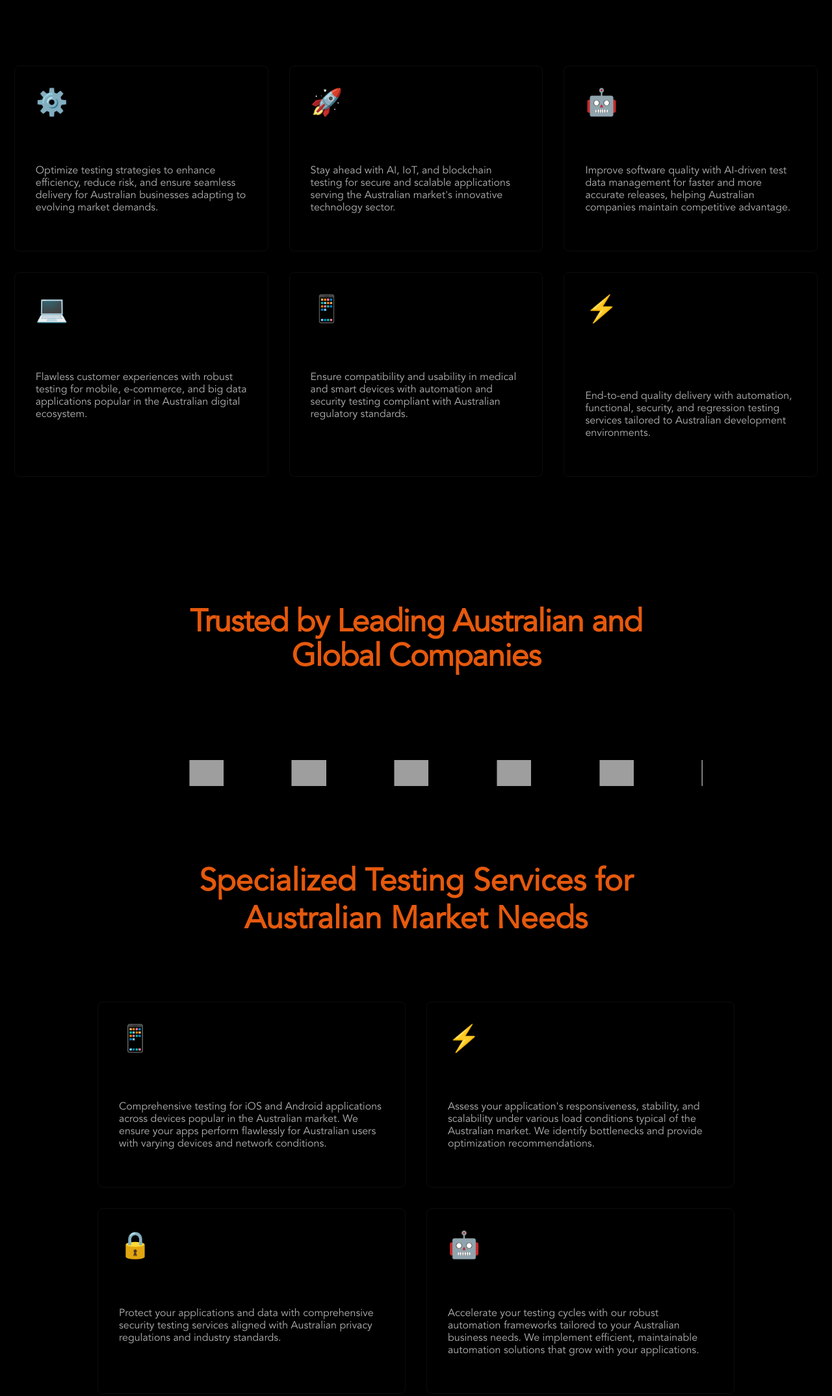
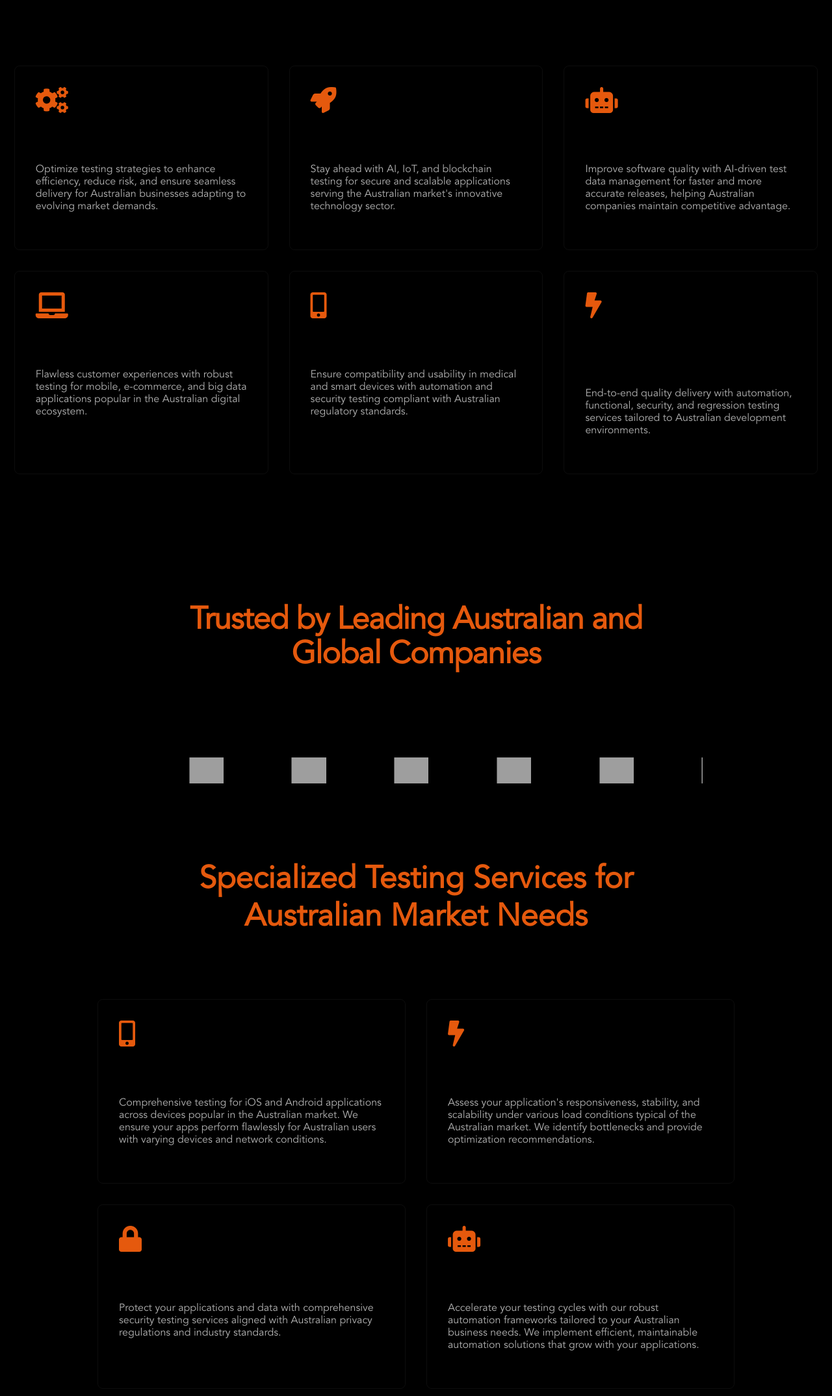
Before and after one commit to webpandaaa/vtest, a plain HTML site: page service.html in a window 1280 px wide. Shown: the part 2180-4329 px from the top of the page at 65% size. Drawn offline with Linux system fonts and the light colour scheme; grey boxes are pictures that could not be loaded.

Commit message:
service changs

```diff
--- a/service.css
+++ b/service.css
@@ -661,3 +661,7 @@ section {
       transform: translateY(0px);
     }
   }
+
+  .service-icon i{
+    color: #e5590d;
+  }
--- a/service.html
+++ b/service.html
@@ -184,7 +184,7 @@
 
           <div class="services-grid">
             <div class="service-card">
-              <div class="service-icon">⚙️</div>
+              <div class="service-icon"><i class="fas fa-cogs"></i> </i> </div>
               <h3>Advisory & Transformation</h3>
               <p>
                 Optimize testing strategies to enhance efficiency, reduce risk,
@@ -193,7 +193,7 @@
               </p>
             </div>
             <div class="service-card">
-              <div class="service-icon">🚀</div>
+              <div class="service-icon"><i class="fas fa-rocket"></i></div>
               <h3>Next-Gen Testing</h3>
               <p>
                 Stay ahead with AI, IoT, and blockchain testing for secure and
@@ -202,7 +202,7 @@
               </p>
             </div>
             <div class="service-card">
-              <div class="service-icon">🤖</div>
+              <div class="service-icon"><i class="fas fa-robot"></i></div>
               <h3>AI-Powered QA</h3>
               <p>
                 Improve software quality with AI-driven test data management for
@@ -211,7 +211,7 @@
               </p>
             </div>
             <div class="service-card">
-              <div class="service-icon">💻</div>
+              <div class="service-icon"><i class="fas fa-laptop"></i></div>
               <h3>Digital Assurance</h3>
               <p>
                 Flawless customer experiences with robust testing for mobile,
@@ -220,7 +220,7 @@
               </p>
             </div>
             <div class="service-card">
-              <div class="service-icon">📱</div>
+              <div class="service-icon"><i class="fas fa-mobile-alt"></i></div>
               <h3>Devices Testing</h3>
               <p>
                 Ensure compatibility and usability in medical and smart devices
@@ -229,7 +229,7 @@
               </p>
             </div>
             <div class="service-card">
-              <div class="service-icon">⚡</div>
+              <div class="service-icon"><i class="fas fa-bolt"></i></div>
               <h3>Comprehensive Test Automation</h3>
               <p>
                 End-to-end quality delivery with automation, functional,
@@ -367,7 +367,7 @@
 
           <div class="services-grid">
             <div class="service-card">
-              <div class="service-icon">📱</div>
+              <div class="service-icon"><i class="fas fa-mobile-alt"></i></div>
               <h3>Mobile App Testing</h3>
               <p>
                 Comprehensive testing for iOS and Android applications across
@@ -377,7 +377,7 @@
               </p>
             </div>
             <div class="service-card">
-              <div class="service-icon">⚡</div>
+              <div class="service-icon"><i class="fas fa-bolt"></i></div>
               <h3>Performance Testing</h3>
               <p>
                 Assess your application's responsiveness, stability, and
@@ -387,7 +387,7 @@
               </p>
             </div>
             <div class="service-card">
-              <div class="service-icon">🔒</div>
+              <div class="service-icon"><i class="fas fa-lock"></i></div>
               <h3>Security Testing</h3>
               <p>
                 Protect your applications and data with comprehensive security
@@ -396,7 +396,7 @@
               </p>
             </div>
             <div class="service-card">
-              <div class="service-icon">🤖</div>
+              <div class="service-icon"><i class="fas fa-robot"></i> </div>
               <h3>Automation Testing</h3>
               <p>
                 Accelerate your testing cycles with our robust automation
@@ -406,7 +406,7 @@
               </p>
             </div>
             <div class="service-card">
-              <div class="service-icon">♿</div>
+              <div class="service-icon"><i class="fas fa-wheelchair"></i></div>
               <h3>Accessibility Testing</h3>
               <p>
                 Ensure your digital products comply with Australian
@@ -415,7 +415,7 @@
               </p>
             </div>
             <div class="service-card">
-              <div class="service-icon">🌐</div>
+              <div class="service-icon"><i class="fas fa-signal"></i></div>
               <h3>Compatibility Testing</h3>
               <p>
                 Verify your application works correctly across multiple
```
